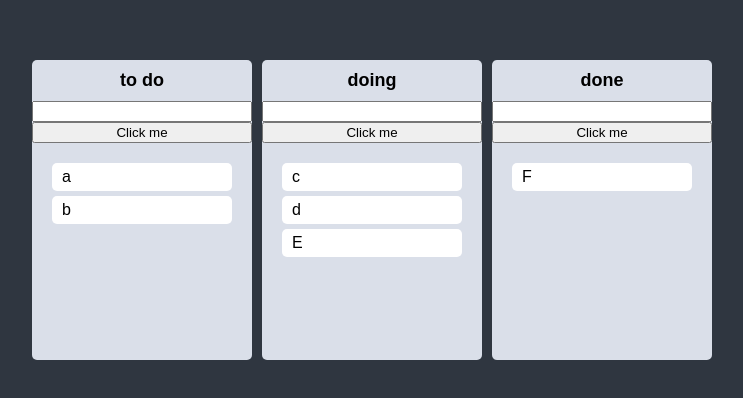
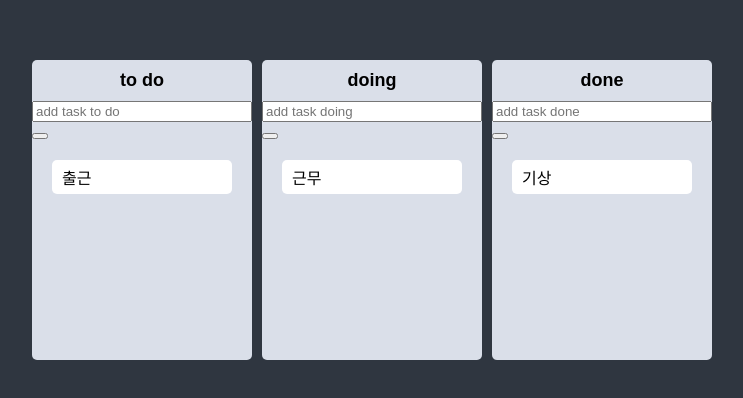
Before and after one commit to gahyeon-park/react-masterclass-typescript, a React (Create React App) app: page / in a window 1280 px wide. Shown: the part 190-588 px from the top of the page, without its empty margins (268-1011 px from the left). Built offline with nearby package versions, Linux system fonts and the light colour scheme.

Commit message:
#7.14 Creating Tasks (todo 항목을 string에서 객체로 변환)

```diff
--- a/src/App.tsx
+++ b/src/App.tsx
@@ -33,13 +33,14 @@ function App() {
     if(destination?.droppableId === source.droppableId) {
       // same board movement
       setTodos(allBoards => {
+        const dragTarget = allBoards[source.droppableId][+draggableId];
         const boardCopied = [...allBoards[source.droppableId]];
         boardCopied.splice(source.index, 1);
-        boardCopied.splice(destination?.index, 0, draggableId);
+        boardCopied.splice(destination?.index, 0, dragTarget);
 
         return {
-          ...allBoards, // 기존 todo, doing, done 리스트를 그대로 가져오고
-          [source.droppableId]: boardCopied // 드래그앤드롭한 보드 리스트만 업데이트
+          ...allBoards,
+          [source.droppableId]: boardCopied
         };
       });
     }
@@ -47,10 +48,11 @@ function App() {
     if(destination.droppableId !== source.droppableId) {
       // across board movement
       setTodos(allBoards => {
+        const dragTarget = allBoards[source.droppableId][+draggableId];
         const sourceBoard = [...allBoards[source.droppableId]];
         const destinationBoard = [...allBoards[destination.droppableId]];
         sourceBoard.splice(source.index, 1);
-        destinationBoard.splice(destination.index, 0, draggableId);
+        destinationBoard.splice(destination.index, 0, dragTarget);
 
         return {
           ...allBoards,
--- a/src/atoms.tsx
+++ b/src/atoms.tsx
@@ -2,15 +2,20 @@
 import { atom, selector } from 'recoil';
 // selector: atom을 가져와서 그 atom의 "output"을 변형시켜주는 도구 (★state 자체는 바꾸지 않음★)
 
+export interface ITodo {
+  id: number;
+  text: string;
+}
+
 interface ITodoListState {
-  [key: string]: string[];
+  [key: string]: Array<ITodo>;
 }
 
 export const todoListState = atom<ITodoListState>({
   key: "toDo",
   default: {
-    "to do": ["a", "b"],
-    doing: ["c", "d", "E"],
-    done: ["F"]
+    "to do": [{ id: 0, text: "출근"}],
+    doing: [{ id: 1, text: "근무"}],
+    done: [{id: 2, text: "기상"}]
   }
 });
--- a/src/components/Board.tsx
+++ b/src/components/Board.tsx
@@ -1,7 +1,8 @@
 import { Droppable } from 'react-beautiful-dnd';
 import styled from 'styled-components';
 import DraggableCard from './DraggableCard';
-import { useRef } from 'react';
+import { useForm } from 'react-hook-form';
+import { ITodo } from '../atoms';
 
 const Wrapper = styled.div`
   min-height: 300px;
@@ -32,29 +33,57 @@ const Area = styled.div<IAreaProps>`
   transition: background-color .3s ease-in-out;
 `;
 
+const Form = styled.form`
+  width: 100%;
+
+  input {
+    width: 100%;
+  }
+`;
+
 interface IProps {
-  todos: Array<string>;
+  todos: Array<ITodo>;
   boardId: string;
 }
 
+interface IForm {
+  todo: string;
+}
+
 function Board({ todos, boardId } : IProps){
-  // ※ react의 useRef를 사용해 html태그를 가져와서 해당 DOM의 javascript 메소드를 실행할 수 있다.
-  // ex) video 태그를 참조해온다면(useRef<HTMLVideoElement>(null)), 해당 video 엘리먼트를 play시키거나 pause 시키거나 할 수 있다.
-  const inputRef = useRef<HTMLInputElement>(null);
-  const onClick = () => {
-    inputRef.current?.focus();
+  const { register, setValue, handleSubmit } = useForm<IForm>();
+
+  const onValid = (data: IForm) => {
+    console.log(data);
+    setValue("todo", "");
+  }
+
+  const onInvalid = () => {
+
   }
 
   return (
     <Wrapper>
       <Title>{boardId}</Title>
-      <input type="text" ref={inputRef} placeholder="" />
-      <button onClick={onClick}>Click me</button>
+      <Form onSubmit={handleSubmit(onValid, onInvalid)}>
+        <input type="text" {...register("todo", {required: true})} placeholder={`add task ${boardId}`} />
+        <button></button>
+      </Form>
       <Droppable droppableId={boardId}>
         {(provided, snapshot) => (
-          <Area $isDraggingOver={snapshot.isDraggingOver} $isDraggingFromThis={Boolean(snapshot.draggingFromThisWith)} ref={provided.innerRef} {...provided.droppableProps}>
+          <Area
+            $isDraggingOver={snapshot.isDraggingOver}
+            $isDraggingFromThis={Boolean(snapshot.draggingFromThisWith)}
+            ref={provided.innerRef}
+            {...provided.droppableProps}
+          >
             {todos.map((todo, idx) => (
-              <DraggableCard key={todo} todo={todo} idx={idx} />
+              <DraggableCard
+                key={todo.id}
+                todoText={todo.text}
+                todoId={todo.id}
+                index={idx}
+              />
             ))}
             {provided.placeholder}
           </Area>
--- a/src/components/DraggableCard.tsx
+++ b/src/components/DraggableCard.tsx
@@ -12,28 +12,21 @@ const Card = styled.div<{$isDragging: boolean}>`
 `;
 
 interface IProps {
-  todo: string;
-  idx: number;
+  todoId: number;
+  todoText: string;
+  index: number;
 }
 
-function DraggableCard({ todo, idx }: IProps) {
-  console.log(todo, `has been rendered`);
-  // 아이템을 드래그앤드롭할때 미세하게 항목간의 떨림이 일어나는데 이유는 한 항목만 드래그해도 나머지 항목들도 다 렌더링이 일어나기 때문.
-  // └> f를 드래그해서 e자리로 옮기면 a,b,c,d도 불필요하게 렌더링됨.
-  // Draggable이 드래그앤드롭되는 과정은 모두 상위 부모 컴포넌트의 provided 객체로부터 넘겨받는 props들에 의해 일어난다.
-  // └> Droppable, Board, DragDropContext 등의 부모 state가 바뀌면, 자식 컴포넌트는 항상 재렌더링됨.
-  // └> 리액트의 장점이지만 현재 DND 컴포넌트에선 e, f만 바뀌는데 a,b,c,d를 다시 렌더링할 필요 없음.
-  // 여기서는 f와 e의 index props만 바뀌었는데 a,b,c,d도 렌더링되는 상황.
-  // ★ React.memo()를 사용해서 실제 props가 바뀐 항목만 렌더링되도록 한다.
+function DraggableCard({ todoId, todoText, index }: IProps) {
   return (
-    <Draggable draggableId={todo} index={idx}>
+    <Draggable draggableId={`${todoId}`} index={index}>
       {(provided, snapshot) => (
         <Card
           $isDragging={snapshot.isDragging}
           ref={provided.innerRef}
           {...provided.draggableProps}
           {...provided.dragHandleProps}>
-          {todo}
+          {todoText}
         </Card>
       )}
     </Draggable>
```
